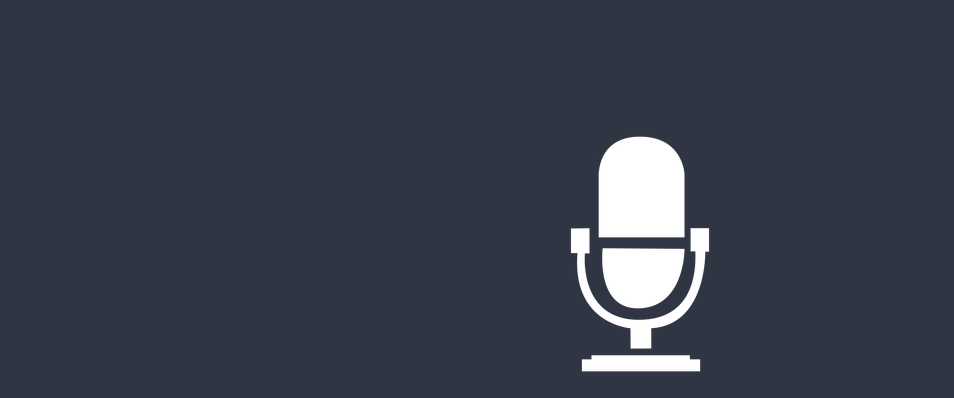
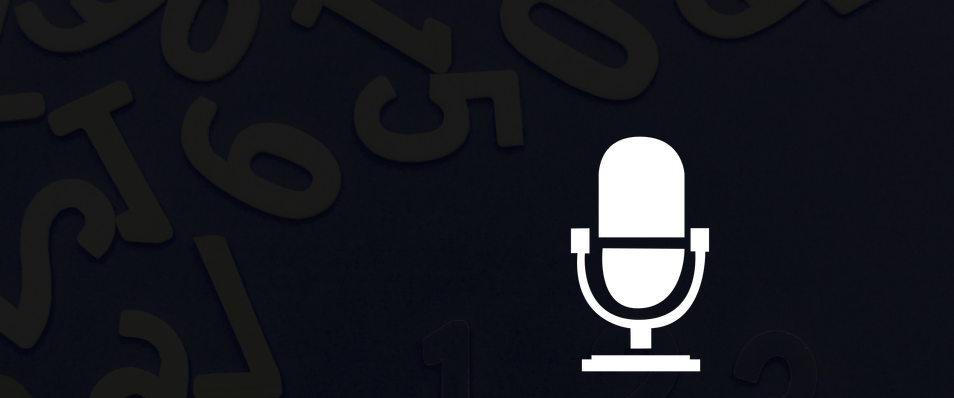
Before and after one commit to ShaoXiangChien/Speak-Guess-Game, a plain HTML site: page index.html in a window 1280 px wide. Shown: the top 398 px of the page, without its empty margins (0-954 px from the left). Drawn offline with Linux system fonts and the light colour scheme.

Commit message:
path modification 2

```diff
--- a/styles.css
+++ b/styles.css
@@ -3,7 +3,7 @@
 }
 
 body {
-  background: #2f3542 url("./img/bg.jpg") no-repeat left center/cover;
+  background: #2f3542 url("./bg.jpg") no-repeat left center/cover;
   color: #f3f3f3;
   min-height: 100vh;
   display: flex;
```
